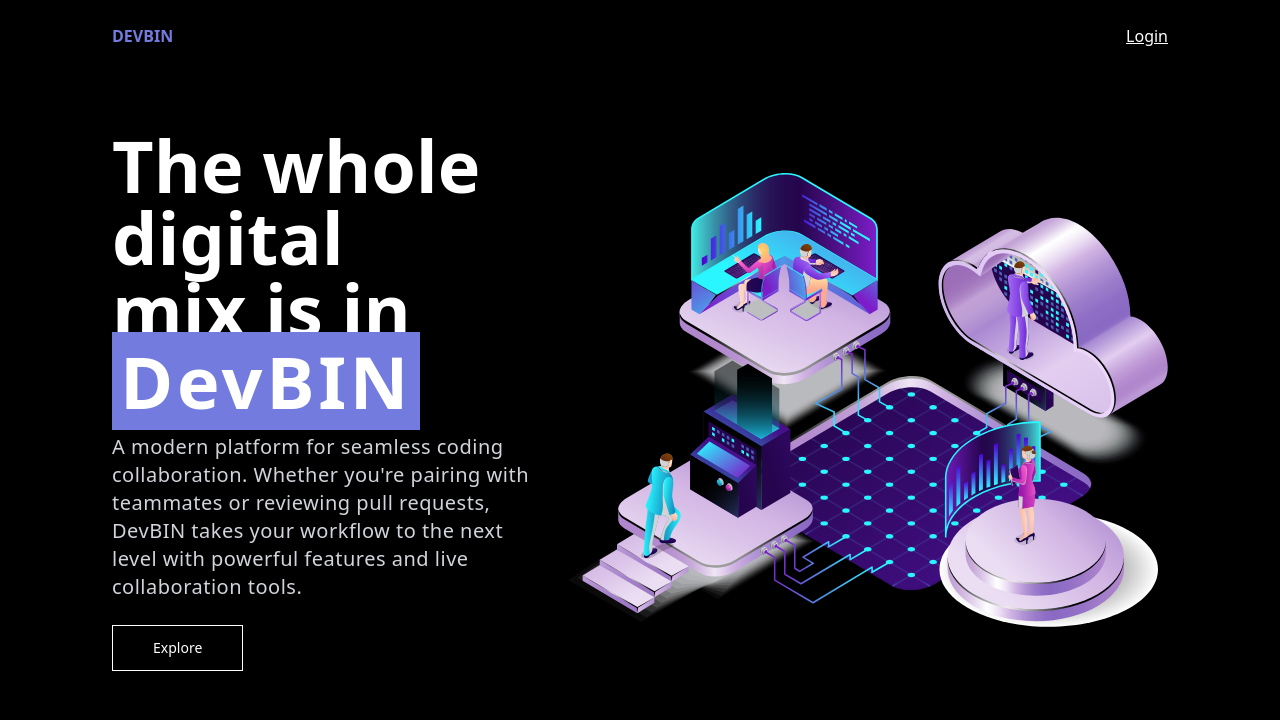
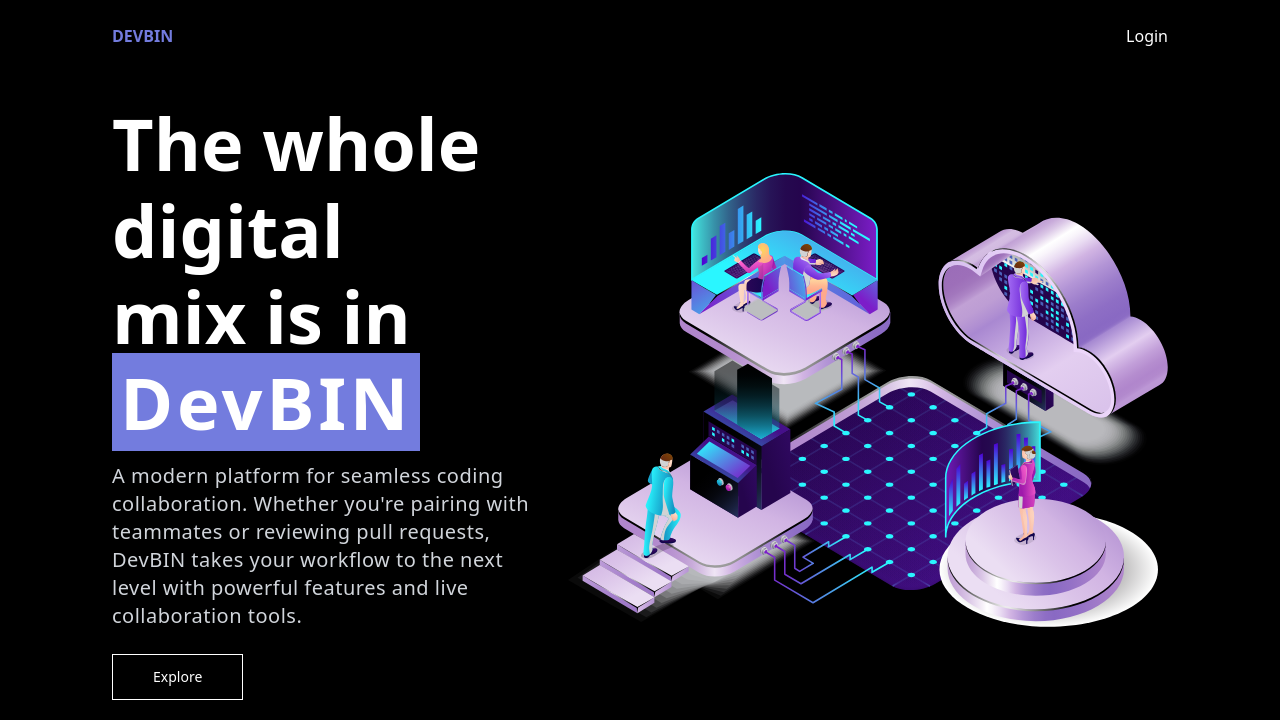
Before and after one commit to cermuel/devbin, a React (Create React App) app in the folder client/: page / in a window 1280 px wide. Shown: the top 720 px of the page. Built offline with nearby package versions, Linux system fonts and the light colour scheme; no server answers.

Commit message:
Fixed landing page

```diff
--- a/client/src/pages/Entry.tsx
+++ b/client/src/pages/Entry.tsx
@@ -8,7 +8,7 @@ const Entry = () => {
 
   return (
     <div className="bg-black relative overflow-scroll w-screen h-screen sm:px-14 md:px-28 px-6">
-      <nav className="text-white top-0 absolute left-0 flex w-full justify-between items-center p-6 sm:px-14 md:px-28">
+      <nav className="text-white top-0 z-10 absolute left-0 flex w-full justify-between items-center p-6 sm:px-14 md:px-28">
         <div>
           <button className="text-pry font-bold">DEVBIN</button>
         </div>
@@ -16,7 +16,7 @@ const Entry = () => {
           onClick={() => {
             isAuth ? navigate("/code/home") : navigate("/auth/login");
           }}
-          className="underline hover:no-underline"
+          className="hover:underline cursor-pointer"
         >
           {isAuth ? "Go Home" : "Login"}
         </button>
@@ -24,7 +24,7 @@ const Entry = () => {
       <section className="text-white md:h-screen relative flex gap-8 items-center max-md:justify-center max-md:mt-20 max-md:flex-col max-md:pb-20">
         <img src={EntryImage} className="w-[300px] md:hidden" alt="" />
         <div className="flex flex-col flex-1 gap-4 items-start">
-          <h1 className="md:text-7xl text-3xl font-bold leading-snug w-full">
+          <h1 className="md:text-7xl text-3xl font-bold w-full md:leading-[1.2]">
             The whole digital <br className="max-md:hidden" /> mix is in{" "}
             <span className="bg-pry tracking-wider px-2">DevBIN</span>
           </h1>
```
Also changed, not shown: 1 other file (tests, documents, lock files or other folders).
